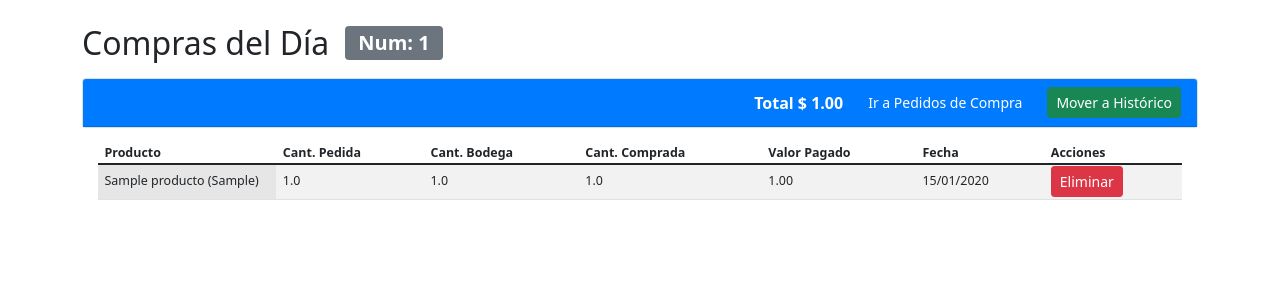
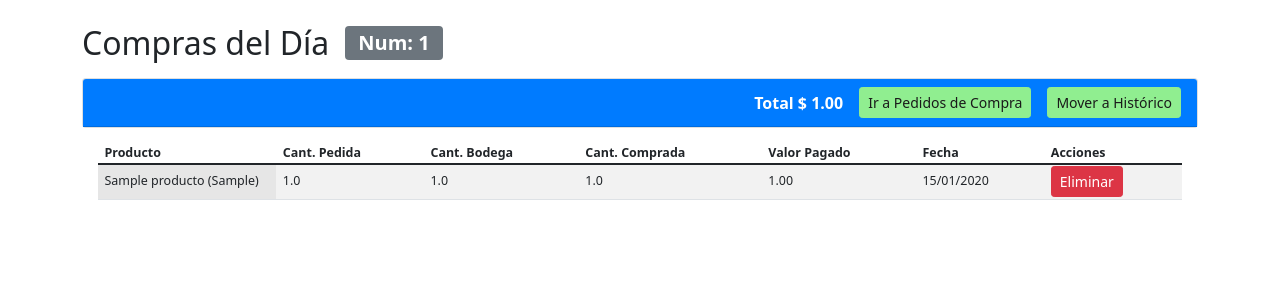
Before and after one commit to ecanar/AppMontebello, a Flask app: page /compras in a window 1280 px wide. Shown: the part 56-356 px from the top of the page. Run offline with Flask 3, Linux system fonts and the light colour scheme; tables that the repository leaves empty hold one stand-in row (values such as "Sample post"); some libraries are stand-ins or nearby versions.

Commit message:
UI: botones verde claro en header Compras

```diff
--- a/templates/compras.html
+++ b/templates/compras.html
@@ -23,8 +23,8 @@
                     {% if compras %}
                     <span id="total-val-pag" class="fw-bold fs-6">Total $ {{ "%.2f"|format(compras|sum(attribute='Val_Pag')) }}</span>
                     {% endif %}
-                    <a href="{{ url_for('pedidos') }}" class="btn btn-sm btn-primary">Ir a Pedidos de Compra</a>
-                    <a href="{{ url_for('mover_historico') }}" class="btn btn-sm btn-success" onclick="return confirm('¿Está seguro de mover todas las compras al histórico?')">Mover a Histórico</a>
+                    <a href="{{ url_for('pedidos') }}" class="btn btn-sm" style="background-color:#90ee90; color:#1a1a1a; border-color:#90ee90;">Ir a Pedidos de Compra</a>
+                    <a href="{{ url_for('mover_historico') }}" class="btn btn-sm" style="background-color:#90ee90; color:#1a1a1a; border-color:#90ee90;" onclick="return confirm('¿Está seguro de mover todas las compras al histórico?')">Mover a Histórico</a>
                 </div>
             </div>
             <div class="card-body">
```
